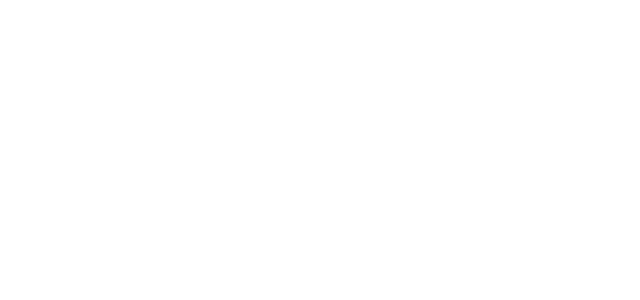
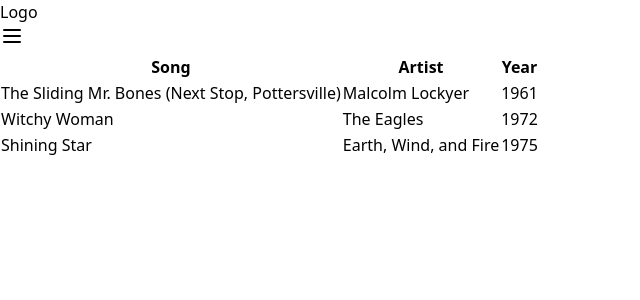
Before and after one commit to Pedr0K22/prototipoEquipamentos, a React (Vite) app in the folder web/: page /teste in a window 1280 px wide. Before the commit this address had no page. Shown: the top 300 px of the page, without its empty margins (0-640 px from the left). Built offline with nearby package versions, Linux system fonts and the light colour scheme.

Commit message:
criando padrão de layout

```diff
--- a/web/index.html
+++ b/web/index.html
@@ -1,5 +1,5 @@
 <!doctype html>
-<html lang="en">
+<html lang="pt-br">
   <head>
     <meta charset="UTF-8" />
     <link rel="icon" type="image/svg+xml" href="/vite.svg" />
--- a/web/src/app.tsx
+++ b/web/src/app.tsx
@@ -1,10 +1,16 @@
 // src/App.tsx
-import { BrowserRouter as Router, Routes, Route, Navigate } from 'react-router-dom';
-import Login from './pages/login';
-import Dashboard from './pages/dashboard';
+import {
+	BrowserRouter as Router,
+	Routes,
+	Route,
+	Navigate,
+} from "react-router-dom";
+import Login from "./pages/login";
+import Dashboard from "./pages/dashboard";
+import { Teste } from "./pages/teste";
 
 // Função para verificar se o token JWT está no localStorage
-const isAuthenticated = () => !!localStorage.getItem('token');
+const isAuthenticated = () => !!localStorage.getItem("token");
 
 // Rota protegida
 function ProtectedRoute({ children }: { children: JSX.Element }) {
@@ -23,7 +29,14 @@
 							<Dashboard />
 						</ProtectedRoute>
 					}
-        /> {/* Página de Dashboard protegida */}
+				/>{" "}
+
+				{/* Página de Dashboard protegida */}
+
+				<Route path="/teste" element={<Teste />} />
+
+
+
 			</Routes>
 		</Router>
 	);
--- /dev/null
+++ b/web/src/components/parts/nav.tsx
@@ -0,0 +1,46 @@
+import { Menu } from "lucide-react";
+import { Button } from "../ui/button";
+
+export default function Nav() {
+	return (
+		<div className="container mx-auto">
+			<nav className="flex justify-between p-5">
+				<div className="content-center">Logo</div>
+				<div>
+					<Button>
+						<Menu />
+					</Button>
+				</div>
+			</nav>
+
+			<div className="m-5 border-solid border-white rounded-xl border">
+				<table className="table-auto hover:table-auto ">
+					<thead>
+						<tr>
+							<th>Song</th>
+							<th>Artist</th>
+							<th>Year</th>
+						</tr>
+					</thead>
+					<tbody>
+						<tr className="hover:bg-slate-500">
+							<td>The Sliding Mr. Bones (Next Stop, Pottersville)</td>
+							<td>Malcolm Lockyer</td>
+							<td>1961</td>
+						</tr>
+						<tr className="hover:bg-slate-500">
+							<td>Witchy Woman</td>
+							<td>The Eagles</td>
+							<td>1972</td>
+						</tr>
+						<tr className="hover:bg-slate-500">
+							<td>Shining Star</td>
+							<td>Earth, Wind, and Fire</td>
+							<td>1975</td>
+						</tr>
+					</tbody>
+				</table>
+			</div>
+		</div>
+	);
+}
--- /dev/null
+++ b/web/src/layouts/dashboard.tsx
@@ -0,0 +1,5 @@
+export function LayoutDashboard() {
+    return (
+        <h1>Teste</h1>
+    )
+}
--- /dev/null
+++ b/web/src/pages/teste.tsx
@@ -0,0 +1,9 @@
+import { useState } from "react";
+import axios from "axios";
+import Nav  from "../components/parts/nav";
+
+export function Teste() {
+    return (
+        Nav()
+    )
+}
```
Also changed, not shown: 2 other files (tests, documents, lock files or other folders). Lines whose indentation alone changed are shown as unchanged.
